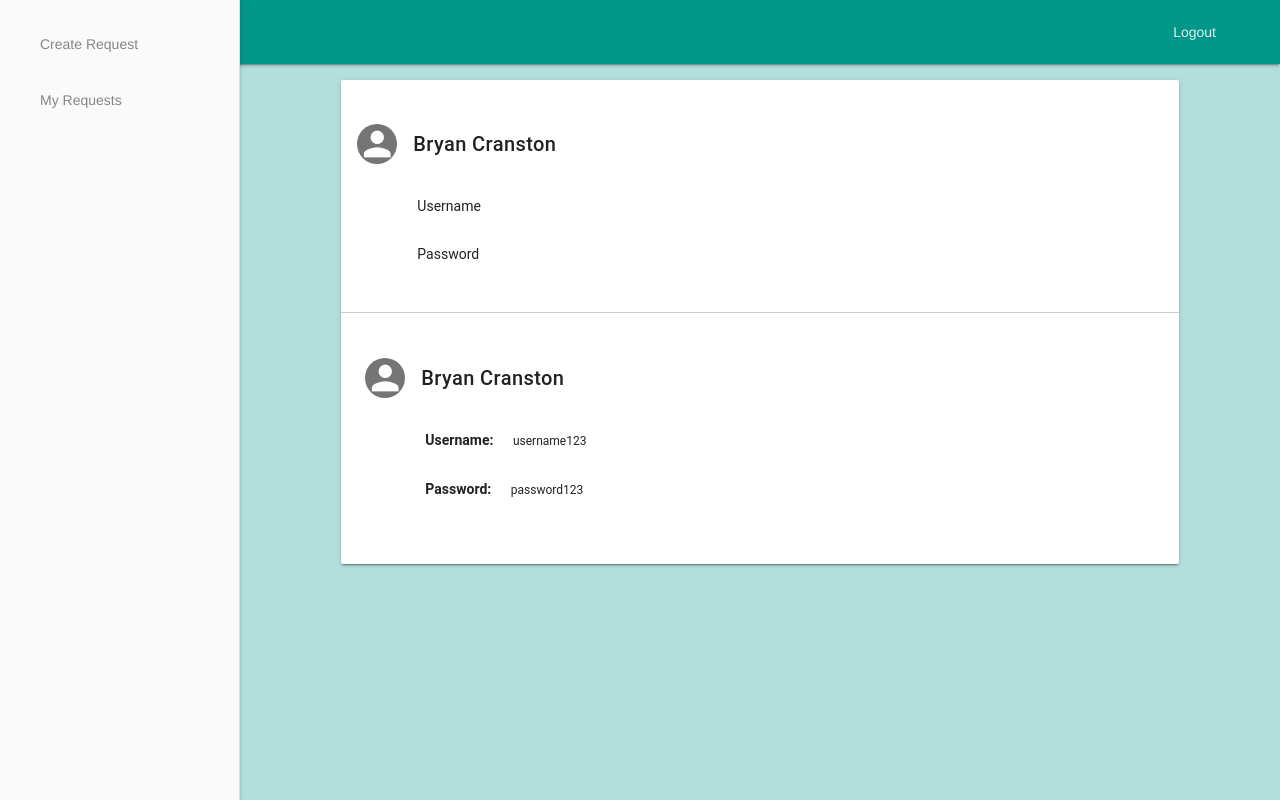
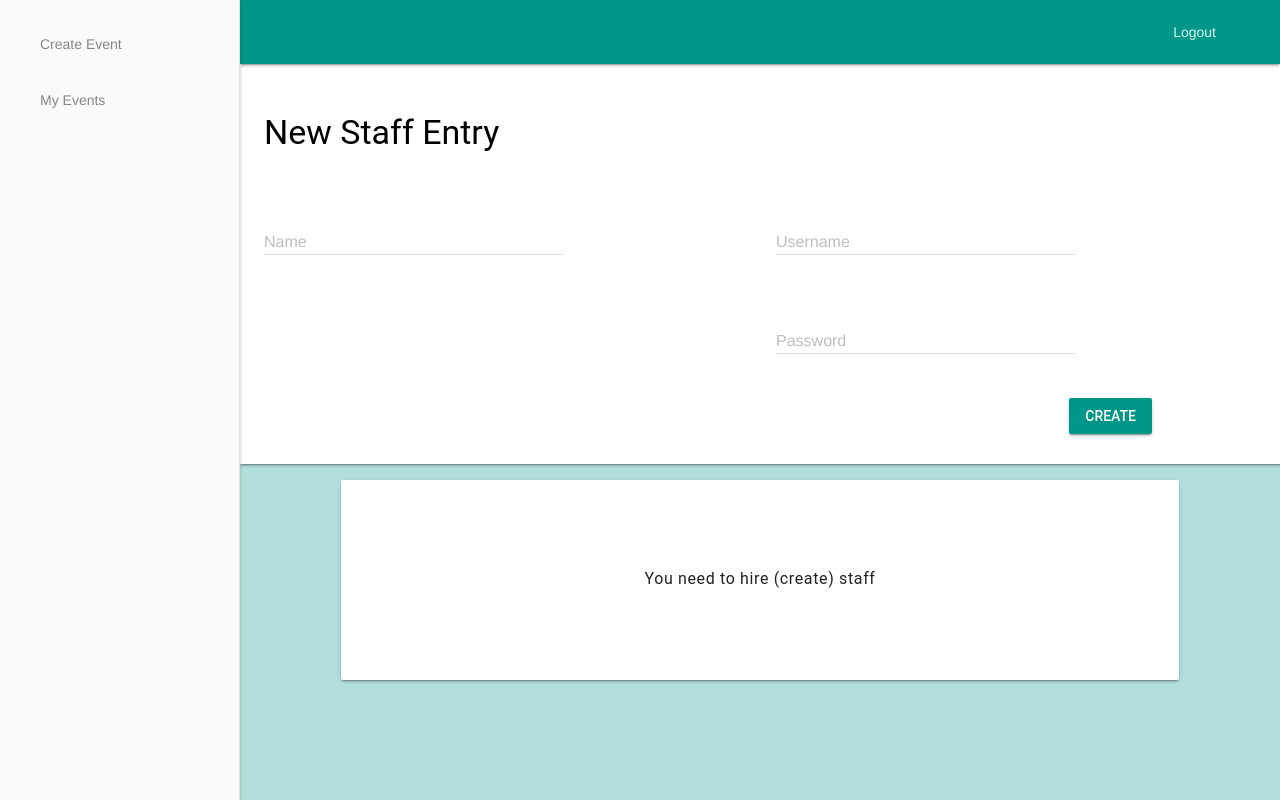
Before and after one commit to wardzacharyj/Catering-App, a Flask app: template templates/dashboard.html in a window 1280 px wide. Run offline with Flask 2, Linux system fonts and the light colour scheme; the template is opened without the code that fills it, so the values that code supplies are empty.

Commit message:
Owner login and add staff working

```diff
--- a/Main.py
+++ b/Main.py
@@ -1,14 +1,15 @@
-from flask import Flask, session, redirect, url_for, escape, request, render_template
+from flask import Flask, session, redirect, url_for, escape, request, render_template, flash
 from flask_sqlalchemy import SQLAlchemy
+from sqlalchemy.exc import IntegrityError
 from sqlalchemy import and_
 from sqlalchemy import or_
-
 
 # from sqlalchemy.orm import sessionmaker
 
 app = Flask(__name__)
 app.config['SQLALCHEMY_DATABASE_URI'] = 'sqlite:///cater.db'
 db = SQLAlchemy(app)
+
 
 # Session = sessionmaker(autoflush=False)
 
@@ -19,7 +20,7 @@ db = SQLAlchemy(app)
 
 class Staff(db.Model):
     id = db.Column(db.Integer, primary_key=True)
-    username = db.Column(db.String(30), nullable=False)
+    username = db.Column(db.String(30), nullable=False, unique=True)
     password = db.Column(db.String(30), nullable=False)
     name = db.Column(db.String(30), nullable=False)
 
@@ -31,10 +32,19 @@ class Staff(db.Model):
     def __repr__(self):
         return '<Staff %r>' % self.username
 
+    def as_dict(self):
+        return {
+            "id": self.id,
+            "username": self.username,
+            "password": self.password,
+            "name": self.name
+
+        }
+
 
 class Customer(db.Model):
     id = db.Column(db.Integer, primary_key=True)
-    username = db.Column(db.String(30), nullable=False)
+    username = db.Column(db.String(30), nullable=False, unique=True)
     password = db.Column(db.String(30), nullable=False)
     name = db.Column(db.String(30), nullable=False)
 
@@ -42,7 +52,6 @@ class Customer(db.Model):
         self.name = name
         self.username = username
         self.password = password
-
 
     def __repr__(self):
         return '<Customer %r>' % self.username
@@ -80,98 +89,229 @@ def initdb_command():
 ###########################################################################################
 
 
-def build_user_object(user_type):
-    if user_type is 'Owner':
-        print("")
-        # layouts
-        # card for new staff creation above list of staff
-        # one card for pending work events and one for assigned events
-        #
-        # Insert into Staff table
-        # newStaff = Staff('name', 'username', 'password')
-        # db.session.add(newStaff)
-        # db.session.commit()
-        #
+def build_user_object(o_id, name, user_type):
+
+    user_info = {'user_type': user_type, 'name': 'Owner'}
+    print("BUILDING USER OBJECTS %r %r %r" % (o_id, name, user_type))
+    if user_type == 'Owner':
+        print("IN OWNER")
+
+        # Save Owner Name
+        user_info['name'] = 'Owner'
+
         # All Staff
-        # Staff.query.order_by(Staff.name).all()
-        #
-        # All Scheduled Events or message if none
-        #       Event.query.order_by(Staff.event_date).all()
-        #       Staff.query.filter_by(id=events[i].staff_id_1).first()
-        #       Staff.query.filter_by(id=events[i].staff_id_2).first()
-        #       Staff.query.filter_by(id=events[i].staff_id_3).first()
-        #
-        # Specifically distinguish events without staff
-        # Event.query.filter(and_(Event.staff_id_1 == None, Event.staff_id_2 == None, Event.staff_id_3 == None)).first()
-    elif user_type is "Staff":
-        print("")
-        #
-        #
-        #
-        #
+        user_info['staff_list'] = [staff.as_dict() for staff in Staff.query.order_by(Staff.name).all()]
+
+        # All Events with at least one staff assigned
+        user_info['events_with_staff'] = Event.query.filter(
+            or_(
+                Event.staff_id_1 is not None, Event.staff_id_2 is not None, Event.staff_id_3 is not None)).all()
+
+        # All Events with no staff assigned
+        user_info['events_no_staff'] = Event.query.filter(
+            and_(
+                Event.staff_id_1 is None, Event.staff_id_2 is None, Event.staff_id_3 is None)).all()
+
+    elif user_type == "Staff":
+        # Save Staff Name
+        user_info['id'] = o_id
+
+        user_info['name'] = name
+
         # All Events signed up for
-        # Event.query.filter(or_(Event.staff_id_1 == sid, Event.staff_id_2 == sid, Event.staff_id_3 == sid)).all()
+        user_info['my_events'] = Event.query.filter(
+            or_(
+                Event.staff_id_1 == o_id, Event.staff_id_2 == o_id, Event.staff_id_3 == o_id)).all()
+
         # All Events with at least 1 empty staff
-        # Event.query.filter(or_(Event.staff_id_1 == None, Event.staff_id_2 == None, Event.staff_id_3 == None)).all()
-        #
-        #
-        #
-        #
-        #
-        #
-        #
-        #
-        #
+        user_info['open_events'] = Event.query.filter(
+            or_(Event.staff_id_1 is None, Event.staff_id_2 is None, Event.staff_id_3 is None)).all()
+    else:
+        # Save Name
+        user_info['id'] = o_id
+        user_info['name'] = name
 
-    else:
-        print("")
+        # All Events scheduled
+        user_info['my_reservations'] = Event.query.filter_by(customer_id=o_id).all()
+
+    return user_info
 
 
 def get_user(n, p):
-    userinfo = {}
-
     # Owner
     if n == 'owner' and p == 'pass':
         print("Building Owner Object")
+        return build_user_object(None, 'Owner', 'Owner')
     else:
         # Customer
-        customer_query = Customer.query.filter(and_(Customer.username == n, Customer.password == p)).first()
-        if customer_query is not None:
-            print("")
+        customer = Customer.query.filter(and_(Customer.username == n, Customer.password == p)).first()
+        if customer is not None:
+            print("Building Customer Object")
+            return build_user_object(customer.id, customer.name, 'Customer')
         else:
             # Staff
-            staff_query = Staff.query.filter(and_(Staff.username == n, Staff.password == p)).first()
-            if staff_query is not None:
-                print("")
+            staff = Staff.query.filter(and_(Staff.username == n, Staff.password == p)).first()
+            if staff is not None:
+                print("Building Staff Object")
+                return build_user_object(staff.id, staff.name, 'Staff')
 
-    return True
+    return None
+
 
 ###########################################################################################
-#                                    Routes                                               #
+#                               User Specific Posts                                       #
 ###########################################################################################
 
 
-@app.route('/', methods=["GET", "POST"])
-def login():
-    if request.method == 'POST' and "id" in session:
-        return redirect(url_for("dashboard", username=session["username"]))
-    elif request.method == 'POST':
-        user = get_user(request.form['username'], request.form['password'])
-        print(user)
-        return render_template("login.html")
+# For Owner
+@app.route('/create_new_staff', methods=["POST"])
+def create_new_staff():
+    print('Trying to create staff')
+
+    n = request.form['staff_name']
+    u = request.form['staff_username']
+    p = request.form['staff_password']
+
+    if (n is not None) and (u is not None) and (p is not None):
+        try:
+            new_staff = Staff(n, u, p)
+            db.session.add(new_staff)
+            db.session.commit()
+        except IntegrityError:
+            print('Error User exists')
+            flash('Sorry a user with that username already exists')
+            return redirect(url_for("dashboard"))
+        print("New Staff Member Added to the roster")
     else:
-        return render_template('login.html')
+        print("Form was invalid")
+
+    return redirect(url_for("dashboard", info=session["info"]))
 
 
-@app.route('/dashboard')
+# For Staff
+@app.route('/sign_up_for_event', methods=["POST"])
+def sign_up_for_event():
+    staff_id = request.form['staff_id']
+    event_id = request.form['event_id']
+
+    # Check if form is valid
+    if (staff_id is not None) and (event_id is not None):
+        event = Event.query.filter_by(id=event_id).first()
+
+        # Check if Event exists
+        if event is not None:
+            # Try to assign
+            if event.staff_id_1 is None:
+                event.staff_id_1 = staff_id
+                db.session.commit()
+            elif event.staff_id_2 is None:
+                event.staff_id_2 = staff_id
+                db.session.commit()
+            elif event.staff_id_3 is None:
+                event.staff_id_3 = staff_id
+                db.session.commit()
+            else:
+                print("That event is already fully scheduled")
+        else:
+            print("Invalid Signup: Event ID was not found")
+
+        print("New Staff Member Added to the roster")
+    else:
+        print("Form was invalid")
+
+    # Fix
+    return render_template('dashboard.html')
+
+
+# For Customer
+@app.route('/cancel_event', methods=["POST"])
+def cancel_event():
+    event_id = request.form['event_id']
+
+    # Check if form is valid
+    if event_id is not None:
+        event = Event.query.filter_by(id=event_id).first()
+
+        # Check if Event exists
+        if event is not None:
+            db.session.delete(event)
+            db.session.commit()
+            print("Removed the event")
+        else:
+            print("Event not found")
+    else:
+        print("Form was invalid")
+    # Fix
+    return render_template('dashboard.html')
+
+
+###########################################################################################
+#                               Universal Routes                                          #
+###########################################################################################
+
+@app.route('/', methods=["GET", "POST"])
+def default():
+    if "info" in session:
+        return redirect(url_for("dashboard", info=session["info"]))
+
+    return render_template('login.html')
+
+
+@app.route('/login', methods=["GET", "POST"])
+def sign_in():
+    print("SIGN_IN")
+    session.clear()
+    if request.method == 'GET':
+        return redirect(url_for('default'))
+
+    auth = get_user(request.form['username'], request.form['password'])
+    if auth:
+        session["info"] = auth
+        return redirect(url_for("dashboard", info=session["info"]))
+    else:
+        error = "Sorry Invalid Credentials"
+        return render_template('login.html', error=error)
+
+
+@app.route('/signup', methods=["GET", "POST"])
+def sign_up():
+    print("SIGN_UP")
+    if request.method == 'GET':
+        return redirect(url_for('default'))
+
+    user = get_user(request.form['username'], request.form['password'])
+    if user is not None:
+        return redirect(url_for("dashboard", info=user))
+
+    error = "Sorry Invalid Credentials"
+    return render_template('login.html', error=error)
+
+
+@app.route('/dashboard', methods=["GET", "POST"])
 def dashboard():
-    owner = {
-        'user_type': 'owner',
-        'Name': 'Zara',
-        'Age': 7,
-        'Class': 'First'
-    }
-    return render_template('dashboard.html', info=owner)
+    if "info" in session:
+        # renew object
+        print("Already Logged in")
+
+        if session['info']['user_type'] == "Owner":
+            session['info'] = build_user_object(None, session['info']['name'], session['info']['user_type'])
+        else:
+            session["info"] = build_user_object(session['info']['id'],
+                                                session['info']['name'], session['info']['user_type'])
+
+        return render_template('dashboard.html', info=session['info'])
+    else:
+        print("Not Logged in")
+        return redirect(url_for("default"))
+
+
+@app.route('/logout',  methods=["GET", "POST"])
+def logout():
+    session.clear()
+    return redirect(url_for("default"))
+
+
+app.secret_key = "this is a terrible secret key"
 
 
 if __name__ == '__main__':
--- /dev/null
+++ b/static/stylesheets/dash.js
@@ -0,0 +1,3 @@
+/**
+ * Created by Zach on 6/30/17.
+ */
--- a/static/stylesheets/mycss.css
+++ b/static/stylesheets/mycss.css
@@ -1,21 +1,47 @@
+
+.fill-parent{
+    width: 100%;
+}
 
 #login-banner{
     margin: 0;
     padding-top: 32px;
-    padding-bottom: 32px;
+    padding-bottom: 16px;
 }
 
 #login-container{
     padding: 30px;
 }
 
-.login-btn{
-    margin-right: 10px;
-    margin-bottom: 5px;
+.switch_holder{
+    padding: 16px;
+}
+
+.max-width {
+    width: 100%;
+}
+
+#btn_login {
+    width: 82%;
+}
+
+#btn_signup {
+    width: 82%;
+}
+
+.mdl-grid.center-items {
+  justify-content: center;
 }
 
 .name-offset{
     margin-top: 16px;
+}
+
+.error-message{
+    font-size: 16px;
+    color: #f44336;
+    padding-bottom: 16px;
+    font-family: "Roboto", "Helvetica", "Arial", sans-serif;
 }
 
 .staff-private-field{
--- /dev/null
+++ b/static/stylesheets/splash.js
@@ -0,0 +1,29 @@
+document.addEventListener("DOMContentLoaded", function(event) {
+
+    var name_field = document.getElementById("input_name");
+    var btn_sign_up = document.getElementById("btn_signup");
+    var btn_sign_in = document.getElementById("btn_login");
+
+    var switch_config = document.getElementById("switch-config");
+
+    var pos = 0;
+
+    switch_config.addEventListener("change", function(){
+        if(pos == 0){
+            btn_sign_in.classList.add("hidden");
+            name_field.classList.remove("hidden");
+            btn_sign_up.classList.remove("hidden");
+            pos = 1;
+        }
+        else {
+            btn_sign_in.classList.remove("hidden");
+            name_field.classList.add("hidden");
+            btn_sign_up.classList.add("hidden");
+
+
+            pos = 0;
+        }
+
+    });
+
+});
--- a/templates/dashboard.html
+++ b/templates/dashboard.html
@@ -1,9 +1,14 @@
 <html>
     <head>
+
         <!-- CSS Resources -->
-        <link rel="stylesheet" type="text/css" href="{{ url_for('static', filename='stylesheets/material.min.js') }}">
         <link rel="stylesheet" type="text/css" href="{{ url_for('static', filename='stylesheets/material.min.css') }}">
         <link rel="stylesheet" type="text/css" href="{{ url_for('static', filename='stylesheets/mycss.css') }}">
+
+        <!-- JS Resources -->
+        <script type="text/javascript" src="{{ url_for('static', filename='stylesheets/material.min.js') }}"></script>
+        <script type="text/javascript" src="{{ url_for('static',filename='stylesheets/splash.js') }}"></script>
+
 
         <!-- Material Design icon font -->
         <link rel="stylesheet" href="https://fonts.googleapis.com/icon?family=Material+Icons">
@@ -25,7 +30,7 @@
 
                     <!-- Navigation -->
                     <nav class="mdl-navigation">
-                        <a class="mdl-navigation__link" href="">Logout</a>
+                        <a class="mdl-navigation__link" href="/logout">Logout</a>
                     </nav>
 
                 </div>
@@ -35,21 +40,31 @@
 
             <!-- Links in drawer -->
             <div class="mdl-layout__drawer">
-                <span class="mdl-layout-title">{{ info.user_type }}</span>
+                <span class="mdl-layout-title">{{ info['name'] }}</span>
                 <nav class="mdl-navigation">
 
-                    {% if "owner" in info.user_type %}
+                    {% if "Owner" in info.user_type %}
                         <!-- Owner -->
+                        <!-- card for new staff creation above list of staff -->
                         <a class="mdl-navigation__link" href="">Staff</a>
+
+                        <!-- one card for pending work events and one for assigned events -->
                         <a class="mdl-navigation__link" href="">Events</a>
-                    {% elif "staff" in info.user_type%}
+
+                    {% elif "Staff" in info.user_type%}
                         <!-- Staff -->
+                        <!-- card for Events signed up for -->
                         <a class="mdl-navigation__link" href="">Assigned Events</a>
-                        <a class="mdl-navigation__link" href="">Pending Events</a>
+
+                        <!-- Card for Events that they could sign up for -->
+                        <a class="mdl-navigation__link" href="">Open Events</a>
                     {% else %}
                         <!-- Customers -->
-                        <a class="mdl-navigation__link" href="">Create Request</a>
-                        <a class="mdl-navigation__link" href="">My Requests</a>
+                        <!-- button for canceling event -->
+                        <a class="mdl-navigation__link" href="">Create Event</a>
+
+                        <!-- My events -->
+                        <a class="mdl-navigation__link" href="">My Events</a>
                     {% endif %}
                 </nav>
             </div>
@@ -57,7 +72,55 @@
 
             <!-- Content Holder -->
             <main class="mdl-layout__content">
-                <div class="page-content mdl-grid">
+                <div class="mdl-grid max-width mdl-color--white mdl-shadow--2dp">
+                    <form action="/create_new_staff" class="max-width" method="post">
+
+                        <h3 class="mdl-card__title">New Staff Entry</h3>
+
+                        <div class="mdl-grid">
+                            <div class="mdl-cell mdl-cell--6-col">
+                                <div class="mdl-textfield mdl-js-textfield mdl-textfield--floating-label">
+                                    <input class="mdl-textfield__input" type="text" id="staff_name" name="staff_name">
+                                    <label class="mdl-textfield__label" for="staff_name">Name</label>
+                                </div>
+                            </div>
+                            <div class="mdl-cell mdl-cell--6-col">
+                                <div class="mdl-textfield mdl-js-textfield mdl-textfield--floating-label">
+                                    <input class="mdl-textfield__input" type="text" id="staff_username" name="staff_username">
+                                    <label class="mdl-textfield__label" for="staff_username">Username</label>
+                                </div>
+                            </div>
+                        </div>
+
+                        <div class="mdl-grid">
+                            <div class="mdl-cell mdl-cell--6-col"></div>
+                            <div class="mdl-cell mdl-cell--6-col">
+                                <div class="mdl-textfield mdl-js-textfield mdl-textfield--floating-label">
+                                    <input class="mdl-textfield__input" type="password" id="staff_password" name="staff_password">
+                                    <label class="mdl-textfield__label" for="staff_password">Password</label>
+                                </div>
+                            </div>
+                        </div>
+
+                        {% with messages = get_flashed_messages() %}
+                            {% if messages %}
+                                <ul class=flashes>
+                                {% for message in messages %}
+                                    <li><h6 class="error-message">{{ message }}</h6></li>
+                                {% endfor %}
+                                </ul>
+                            {% endif %}
+                        {% endwith %}
+
+
+                        <div class="mdl-grid" style="float: right; margin-right: 128px;">
+                            <button formaction="/create_new_staff" class="mdl-button mdl-js-button mdl-button--raised mdl-js-ripple-effect mdl-button--colored">Create</button>
+                        </div>
+
+                    </form>
+
+                </div>
+                <div class="page-content mdl-grid center-items">
 
                     <!-- Page Offset -->
                     <div class="mdl-cell mdl-cell--1-col "></div>
@@ -66,53 +129,43 @@
                     <div class="mdl-cell mdl-cell--10-col">
 
                         <!-- Centered Card Content -->
-                        <div style="width: 100%;" class="mdl-card mdl-shadow--2dp">
+                        <div class="mdl-card mdl-shadow--2dp fill-parent">
 
-                            <!-- Main Card List -->
-                            <ul class="mdl-list">
-                                <li class="mdl-list__item">
-                                    <div>
-                                        <span class="mdl-list__item-primary-content">
-                                            <i class="material-icons  mdl-list__item-avatar">person</i>
-                                                <h5 style="margin-top: 16px;">Bryan Cranston</h5>
-                                        </span>
-                                        <span class="mdl-list__item-text-body">
-                                            <div class="mdl-grid--no-spacing">
-                                                <div style="padding-left: 52px"class="mdl-cell mdl-cell--12-col">
-                                                    <h6 class="mdl-typography--body-1">Username</h6>
-                                                    <h6 class="mdl-typography--body-1">Password</h6>
-                                                </div>
-                                            </div>
-                                        </span>
-                                    </div>
-                                </li>
-                                <hr>
+                            <!-- Owner Staff List -->
+                            {% if info['staff_list'] %}
+                                <ul class="mdl-list" style="margin-bottom: 0px; padding-bottom: 0">
+
+                                    {% for staff in info['staff_list'] %}
                                         <li class="mdl-list__item" style="padding: 24px">
                                             <div>
                                                 <span class="mdl-list__item-primary-content">
                                                     <i class="material-icons  mdl-list__item-avatar">person</i>
-                                                <h5 class="name-offset">Bryan Cranston</h5>
+                                                    <h5 class="name-offset">{{ staff['name'] }}</h5>
                                                 </span>
                                                 <span class="mdl-list__item-text-body">
                                                     <div class="mdl-grid--no-spacing">
                                                         <div style="padding-left: 52px"class="mdl-cell mdl-cell--12-col">
                                                             <h6 class="mdl-typography--body-2">
                                                                 Username:
-                                                        <span class="staff-private-field">username123</span>
-
+                                                                <span class="staff-private-field">{{ staff['username'] }}</span>
                                                             </h6>
-
                                                             <h6 class="mdl-typography--body-2">
                                                                 Password:
-                                                        <span class="staff-private-field">password123</span>
+                                                                <span class="staff-private-field">{{ staff['password'] }}</span>
                                                             </h6>
-
                                                         </div>
                                                     </div>
                                                 </span>
                                             </div>
                                         </li>
+                                        {% if info['staff_list'][-1] != staff  %}
+                                        <hr>
+                                        {% endif %}
+                                    {% endfor %}
                                 </ul>
+                            {% else %}
+                                <h6 style="padding-top: 55px; font-size: 16px;" class="mdl-typography--display-1 mdl-typography--text-center">You need to hire (create) staff</h6>
+                            {% endif %}
                         </div>
 
                     </div>
```
Also changed, not shown: templates/login.html (+35 -11 lines). Lines whose indentation alone changed are shown as unchanged.
